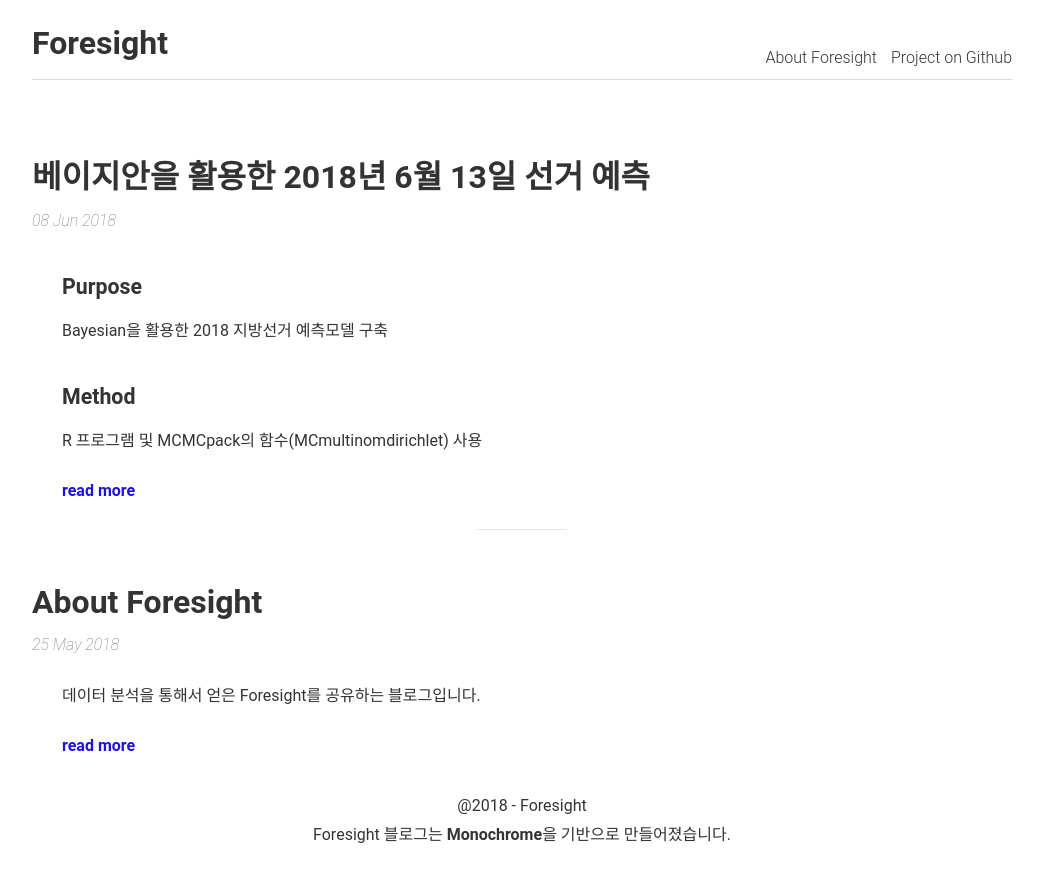
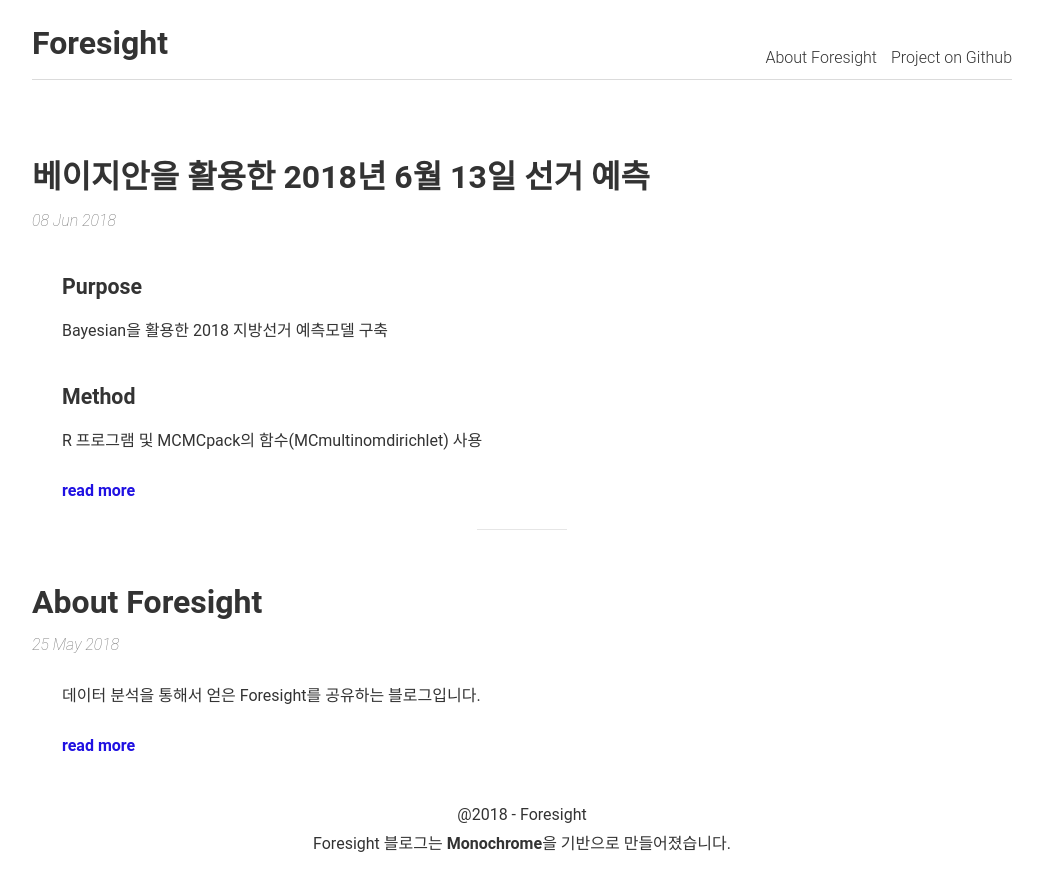
Before and after one commit to foresighters/foresighters.github.io, a Jekyll site: the page built from index.html, in a window 1280 px wide. Shown: the top 891 px of the page, without its empty margins (118-1161 px from the left). Built offline with Jekyll 4.4.1, drawn with Linux system fonts in a browser that asks for light colours; the list of posts is cut into pages by our own code.

Commit message:
css 수정

```diff
--- a/_layouts/default.html
+++ b/_layouts/default.html
@@ -60,6 +60,8 @@
         {% endif %}
 
 	  </div>
+		<div class="margin-box">
+		</div>
 
 	    <!-- Footer -->
 	    {% include footer.html %}
--- a/_layouts/post.html
+++ b/_layouts/post.html
@@ -9,7 +9,7 @@
 		{{ content }}
 
 	</div>
-	<div class="post-box">
+	<div class="margin-box">
 
 	</div>
 	<div class="post-comment">
--- a/_sass/custom.scss
+++ b/_sass/custom.scss
@@ -10,7 +10,6 @@
   margin-left: 30px;
 }
 
-// posts
-.post-box {
+.margin-box {
   margin: 30px;
 }
```
